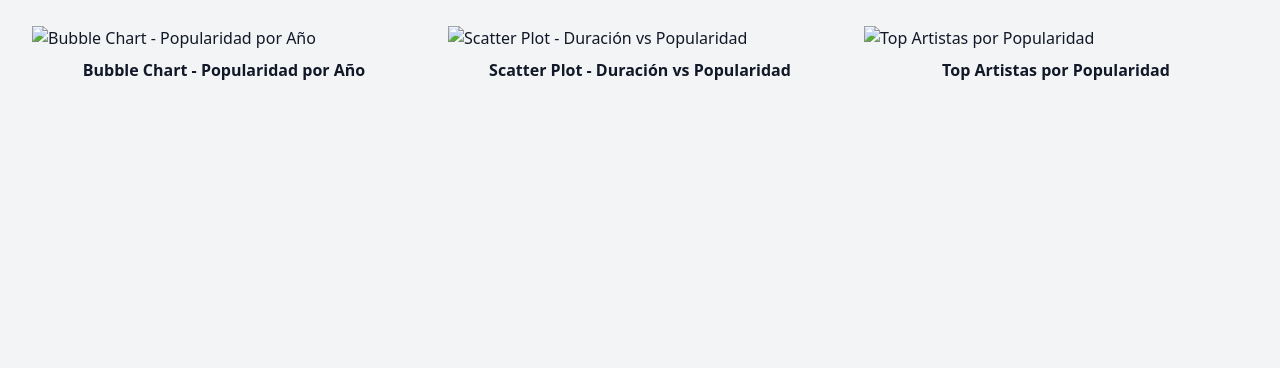
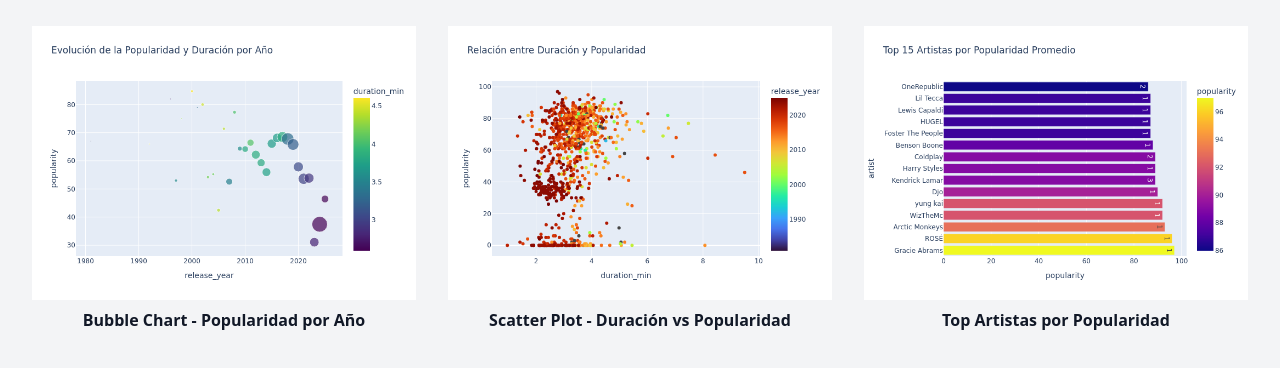
Before and after one commit to EymardCantu/Portafolio_computo, a plain HTML site: page index.html in a window 1280 px wide. Shown: the part 78-446 px from the top of the page. Drawn offline with nearby package versions, Linux system fonts and the light colour scheme.

Commit message:
cambios index

```diff
--- a/index.html
+++ b/index.html
@@ -11,15 +11,15 @@
         <h1 class="text-4xl font-bold mb-8">Portafolio de Cómputo - Visualización de Datos</h1>
         <div class="grid grid-cols-1 md:grid-cols-3 gap-8">
             <div>
-                <img src="bubble_chart_year_popularity.png" alt="Bubble Chart - Popularidad por Año">
+                <img src="docs/bubble_chart_year_popularity.png" alt="Bubble Chart - Popularidad por Año">
                 <p class="mt-2 text-center font-semibold">Bubble Chart - Popularidad por Año</p>
             </div>
             <div>
-                <img src="scatter_duration_popularity.png" alt="Scatter Plot - Duración vs Popularidad">
+                <img src="docs/scatter_duration_popularity.png" alt="Scatter Plot - Duración vs Popularidad">
                 <p class="mt-2 text-center font-semibold">Scatter Plot - Duración vs Popularidad</p>
             </div>
             <div>
-                <img src="top_artists_popularity.png" alt="Top Artistas por Popularidad">
+                <img src="docs/top_artists_popularity.png" alt="Top Artistas por Popularidad">
                 <p class="mt-2 text-center font-semibold">Top Artistas por Popularidad</p>
             </div>
         </div>
```
